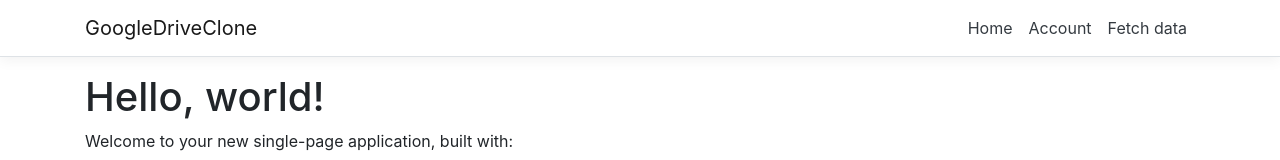
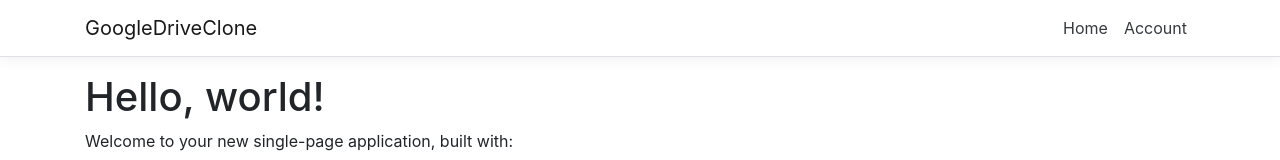
Before and after one commit to ngohungphuc/Presentation, an Angular app in the folder Angular Workshop/src/starting-point/GoogleDriveClone/GoogleDriveClone/ClientApp/: page /home in a window 1280 px wide. Shown: the top 160 px of the page. Built offline with nearby package versions, Linux system fonts and the light colour scheme.

Commit message:
fix lazy load routing

```diff
--- a/Angular Workshop/src/starting-point/GoogleDriveClone/GoogleDriveClone/ClientApp/package.json
+++ b/Angular Workshop/src/starting-point/GoogleDriveClone/GoogleDriveClone/ClientApp/package.json
@@ -4,6 +4,7 @@
   "scripts": {
     "ng": "ng",
     "start": "ng serve",
+    "serveaot": "ng serve --aot",
     "build": "ng build --prod --aot --build-optimizer --vendor-chunk=true",
     "build:ssr": "ng run GoogleDriveClone:server:dev",
     "test": "ng test",
--- a/Angular Workshop/src/starting-point/GoogleDriveClone/GoogleDriveClone/ClientApp/src/app/account/account.routing.ts
+++ b/Angular Workshop/src/starting-point/GoogleDriveClone/GoogleDriveClone/ClientApp/src/app/account/account.routing.ts
@@ -1,8 +1,8 @@
 import { Routes } from "@angular/router";
 
 import { RegisterComponent } from "./register/register.component";
+import { LoginComponent } from "./login/login.component";
 import { AccountComponent } from "./account/account.component";
-import { LoginComponent } from "./login/login.component";
 
 export const accountRoutes: Routes = [
   {
--- a/Angular Workshop/src/starting-point/GoogleDriveClone/GoogleDriveClone/ClientApp/src/app/account/account/account.component.ts
+++ b/Angular Workshop/src/starting-point/GoogleDriveClone/GoogleDriveClone/ClientApp/src/app/account/account/account.component.ts
@@ -1,15 +1,12 @@
-import { Component, OnInit } from '@angular/core';
+import { Component, OnInit } from "@angular/core";
 
 @Component({
-  selector: 'app-account',
-  templateUrl: './account.component.html',
-  styleUrls: ['./account.component.scss']
+  selector: "app-account",
+  templateUrl: "./account.component.html",
+  styleUrls: ["./account.component.scss"]
 })
 export class AccountComponent implements OnInit {
+  constructor() {}
 
-  constructor() { }
-
-  ngOnInit() {
-  }
-
+  ngOnInit() {}
 }
--- a/Angular Workshop/src/starting-point/GoogleDriveClone/GoogleDriveClone/ClientApp/src/app/app.routing.ts
+++ b/Angular Workshop/src/starting-point/GoogleDriveClone/GoogleDriveClone/ClientApp/src/app/app.routing.ts
@@ -3,7 +3,9 @@ import { Routes } from "@angular/router";
 import { HomeComponent } from "./home/home.component";
 
 export const routes: Routes = [
-  { path: "", redirectTo: "home", pathMatch:"full" },
+  { path: "", redirectTo: "home", pathMatch: "full" },
   { path: "home", component: HomeComponent },
-  { path: "account", loadChildren: "./account/account.module#AccountModule" }
+  //lazy load feature module
+  { path: "account", loadChildren: "./account/account.module#AccountModule" },
+  { path: "**", redirectTo: "account", pathMatch: "full" }
 ];
--- a/Angular Workshop/src/starting-point/GoogleDriveClone/GoogleDriveClone/ClientApp/src/app/nav-menu/nav-menu.component.html
+++ b/Angular Workshop/src/starting-point/GoogleDriveClone/GoogleDriveClone/ClientApp/src/app/nav-menu/nav-menu.component.html
@@ -14,9 +14,6 @@
           <li class="nav-item" [routerLinkActive]='["link-active"]'>
             <a class="nav-link text-dark" [routerLink]='["/account"]'>Account</a>
           </li>
-          <li class="nav-item" [routerLinkActive]='["link-active"]'>
-            <a class="nav-link text-dark" [routerLink]='["/fetch-data"]'>Fetch data</a>
-          </li>
         </ul>
       </div>
     </div>
```
Also changed, not shown: Angular Workshop/src/starting-point/GoogleDriveClone/GoogleDriveClone/ClientApp/src/app/app.module.ts (+3 -8 lines).
